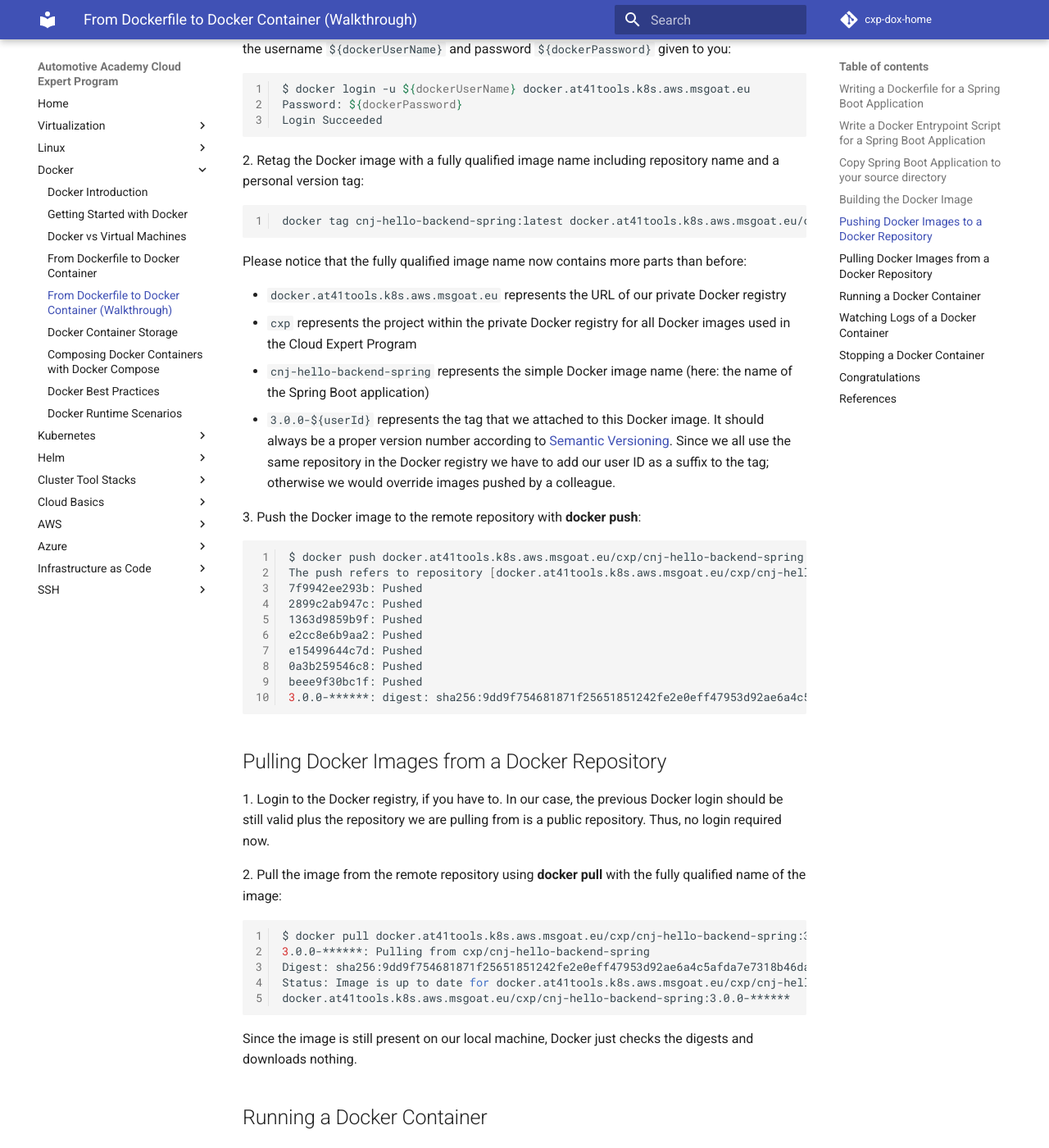
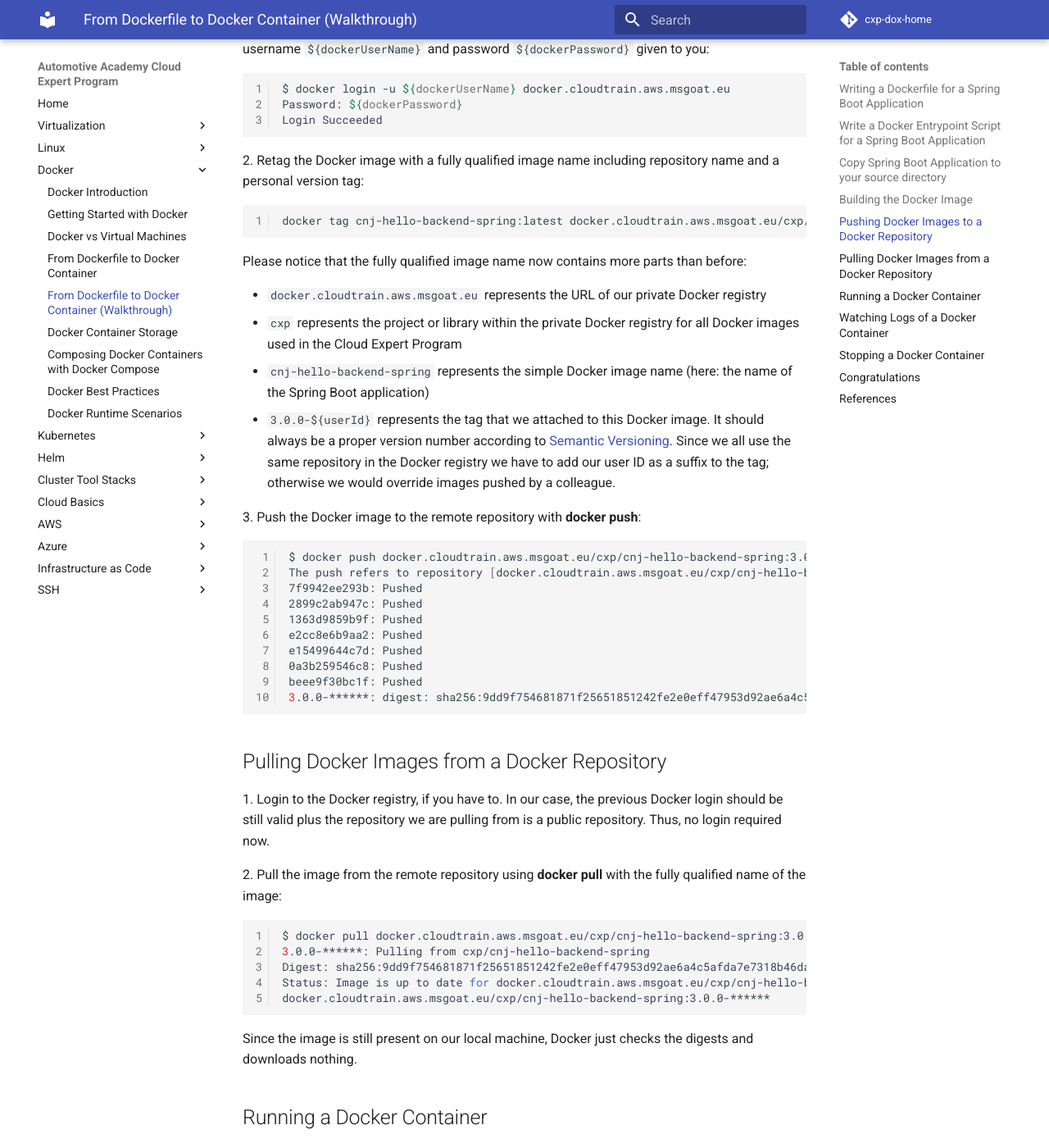
Before and after one commit to msgoat/cxp-dox-home, an MkDocs documentation site: the page built from docs/docker/docker_dockerfile_2_container_by_example.md, in a window 1280 px wide and 1400 px high, scrolled down 3289 px. Shown: the whole window at 82% size. Built offline with MkDocs 1.6.1 and Material for MkDocs 9.7.7, drawn with Linux system fonts in a browser that asks for light colours; comment, search, counter and statistics services are not loaded; some of the changed text lies outside the part shown.

Commit message:
fixed docker_dockerfile_2_container_by_example.md

````diff
--- a/docs/docker/docker_dockerfile_2_container_by_example.md
+++ b/docs/docker/docker_dockerfile_2_container_by_example.md
@@ -138,23 +138,23 @@ cnj-hello-backend-spring                                            latest
 
 ## Pushing Docker Images to a Docker Repository
 
-1\. Login to the private Docker Registry at `https://docker.at41tools.k8s.aws.msgoat.eu` with the username `${dockerUserName}` and password `${dockerPassword}` given to you:
+1\. Login to the private Docker Registry at `https://docker.cloudtrain.aws.msgoat.eu` with the username `${dockerUserName}` and password `${dockerPassword}` given to you:
 
 ```shell
-$ docker login -u ${dockerUserName} docker.at41tools.k8s.aws.msgoat.eu
+$ docker login -u ${dockerUserName} docker.cloudtrain.aws.msgoat.eu
 Password: ${dockerPassword}
 Login Succeeded
 ```
 2\. Retag the Docker image with a fully qualified image name including repository name and a personal version tag:
 
 ```shell
-docker tag cnj-hello-backend-spring:latest docker.at41tools.k8s.aws.msgoat.eu/cxp/cnj-hello-backend-spring:3.0.0-${userId}
+docker tag cnj-hello-backend-spring:latest docker.cloudtrain.aws.msgoat.eu/cxp/cnj-hello-backend-spring:3.0.0-${userId}
 ```
 
 Please notice that the fully qualified image name now contains more parts than before:
 
-* `docker.at41tools.k8s.aws.msgoat.eu` represents the URL of our private Docker registry
-* `cxp` represents the project within the private Docker registry for all Docker images used in the Cloud Expert Program
+* `docker.cloudtrain.aws.msgoat.eu` represents the URL of our private Docker registry
+* `cxp` represents the project or library within the private Docker registry for all Docker images used in the Cloud Expert Program
 * `cnj-hello-backend-spring` represents the simple Docker image name (here: the name of the Spring Boot application)
 * `3.0.0-${userId}` represents the tag that we attached to this Docker image. It should always be a proper version number according
 to [Semantic Versioning](https://semver.org/). Since we all use the same repository in the Docker registry we have to add our user ID as
@@ -163,8 +163,8 @@ a suffix to the tag; otherwise we would override images pushed by a colleague.
 3\. Push the Docker image to the remote repository with __docker push__:
 
 ```shell
-$ docker push docker.at41tools.k8s.aws.msgoat.eu/cxp/cnj-hello-backend-spring:3.0.0-${userId}
-The push refers to repository [docker.at41tools.k8s.aws.msgoat.eu/cxp/cnj-hello-backend-spring]
+$ docker push docker.cloudtrain.aws.msgoat.eu/cxp/cnj-hello-backend-spring:3.0.0-${userId}
+The push refers to repository [docker.cloudtrain.aws.msgoat.eu/cxp/cnj-hello-backend-spring]
 7f9942ee293b: Pushed
 2899c2ab947c: Pushed
 1363d9859b9f: Pushed
@@ -183,11 +183,11 @@ repository we are pulling from is a public repository. Thus, no login required n
 2\. Pull the image from the remote repository using __docker pull__ with the fully qualified name of the image:
 
 ```shell
-$ docker pull docker.at41tools.k8s.aws.msgoat.eu/cxp/cnj-hello-backend-spring:3.0.0-${userId}
+$ docker pull docker.cloudtrain.aws.msgoat.eu/cxp/cnj-hello-backend-spring:3.0.0-${userId}
 3.0.0-******: Pulling from cxp/cnj-hello-backend-spring
 Digest: sha256:9dd9f754681871f25651851242fe2e0eff47953d92ae6a4c5afda7e7318b46da
-Status: Image is up to date for docker.at41tools.k8s.aws.msgoat.eu/cxp/cnj-hello-backend-spring:3.0.0-******
-docker.at41tools.k8s.aws.msgoat.eu/cxp/cnj-hello-backend-spring:3.0.0-******
+Status: Image is up to date for docker.cloudtrain.aws.msgoat.eu/cxp/cnj-hello-backend-spring:3.0.0-******
+docker.cloudtrain.aws.msgoat.eu/cxp/cnj-hello-backend-spring:3.0.0-******
 ```
 
 Since the image is still present on our local machine, Docker just checks the digests and downloads nothing.
@@ -197,7 +197,7 @@ Since the image is still present on our local machine, Docker just checks the di
 1\. Create and start the Docker container with __docker run__ (check __docker run --help__ for information about all given command line arguments):
 
 ```shell
-$ docker run --name cnj-hello-backend-spring --rm -p 18080:8080 -d docker.at41tools.k8s.aws.msgoat.eu/cxp/cnj-hello-backend-spring:3.0.0-${userId}
+$ docker run --name cnj-hello-backend-spring --rm -p 18080:8080 -d docker.cloudtrain.aws.msgoat.eu/cxp/cnj-hello-backend-spring:3.0.0-${userId}
 d016125da6218cb76471b9ae46d083b1a0873837c41821edc2a310403526ff4b
 ```
 
@@ -213,7 +213,7 @@ Given command line arguments are:
 ```shell
 $ docker ps
 CONTAINER ID        IMAGE                                                                          COMMAND                  CREATED             STATUS              PORTS                     NAMES
-d016125da621        docker.at41tools.k8s.aws.msgoat.eu/cxp/cnj-hello-backend-spring:3.0.0-******   "/home/spring/docker…"   3 minutes ago       Up 3 minutes        0.0.0.0:18080->8080/tcp   cnj-hello-backend-spring
+d016125da621        docker.cloudtrain.aws.msgoat.eu/cxp/cnj-hello-backend-spring:3.0.0-******   "/home/spring/docker…"   3 minutes ago       Up 3 minutes        0.0.0.0:18080->8080/tcp   cnj-hello-backend-spring
 ```
 
 3\. Open a browser on `http://localhost:18080/api/v1/hello` to access the Spring Boot application
````
Also changed, not shown: other parts of docs/docker/docker_dockerfile_2_container_by_example.md (+4 -4 lines).
